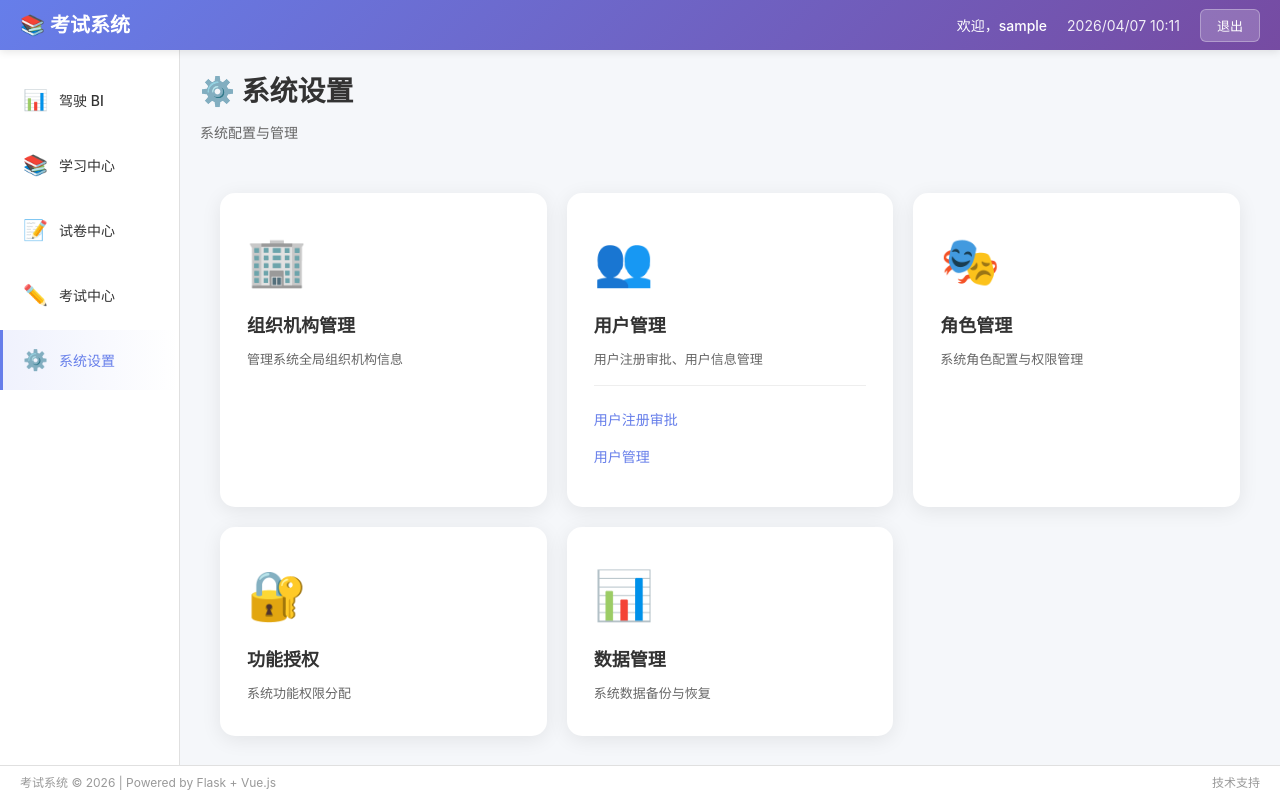
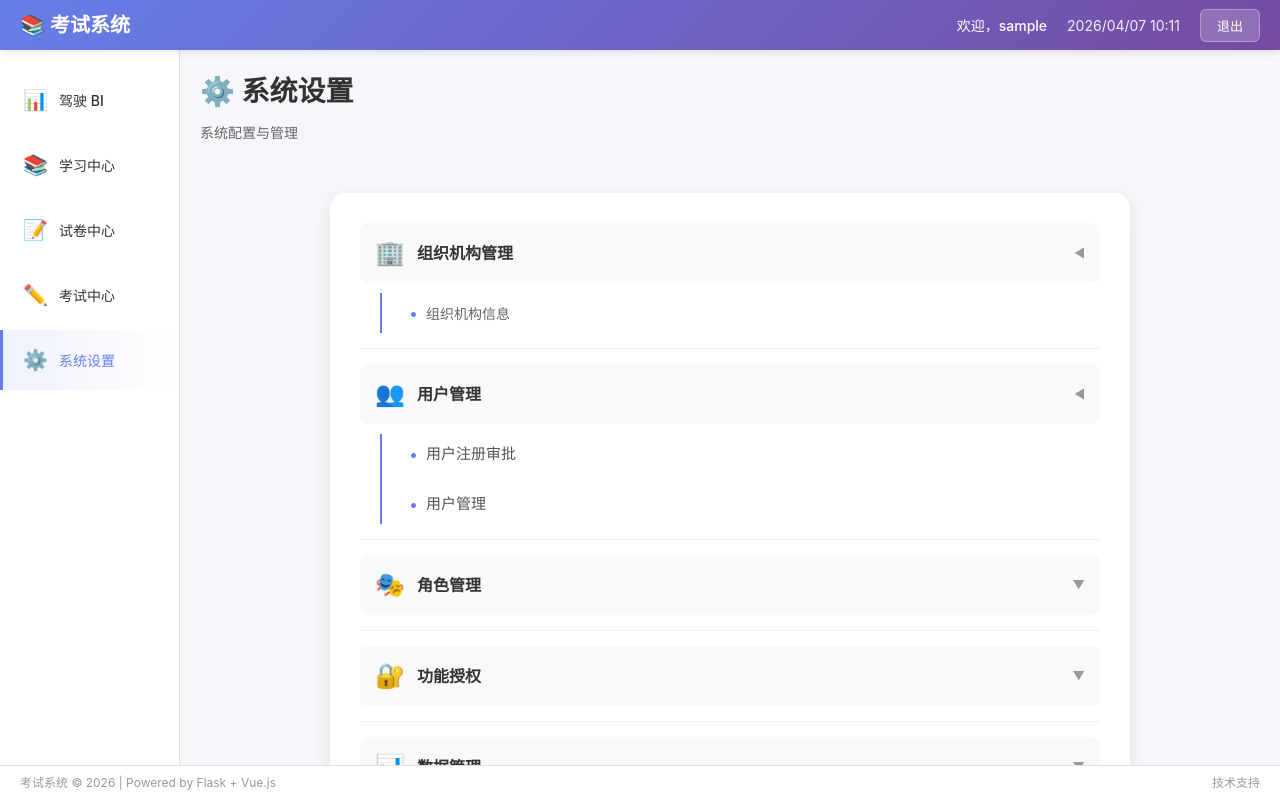
Before and after one commit to 645057072/ai_softomanger, a Vue app in the folder frontend/: page /system in a window 1280 px wide. Built offline with nearby package versions, Linux system fonts and the light colour scheme; sample sign-in values are in the browser's storage.

Commit message:
Auto deploy: 2026-04-08 21:45:28

```diff
--- a/frontend/src/views/System.vue
+++ b/frontend/src/views/System.vue
@@ -14,43 +14,100 @@
     </div>
 
     <div class="system-content">
-      <div class="menu-grid">
-        <div class="menu-item" @click="$router.push('/admin/organization')">
-          <div class="menu-icon">🏢</div>
-          <div class="menu-title">组织机构管理</div>
-          <div class="menu-desc">管理系统全局组织机构信息</div>
-        </div>
-
-        <div class="menu-item">
-          <div class="menu-icon">👥</div>
-          <div class="menu-title">用户管理</div>
-          <div class="menu-desc">用户注册审批、用户信息管理</div>
-          <div class="submenu-list">
-            <div class="submenu-item" @click.stop="$router.push('/admin/user-approval')">
-              用户注册审批
-            </div>
-            <div class="submenu-item" @click.stop="$router.push('/admin/user-management')">
-              用户管理
+      <div class="menu-container">
+        <!-- 一级菜单：组织机构管理 -->
+        <div class="menu-level-1">
+          <div class="menu-title-item" @click="toggleMenu('org')">
+            <span class="menu-icon">🏢</span>
+            <span class="menu-text">组织机构管理</span>
+            <span class="arrow" :class="{ 'arrow-down': expandedMenus.includes('org') }">▼</span>
+          </div>
+          <div v-show="expandedMenus.includes('org')" class="menu-level-2">
+            <div class="menu-item" @click="$router.push('/admin/organization')">
+              <span class="menu-dot">•</span>
+              <span>组织机构信息</span>
             </div>
           </div>
         </div>
 
-        <div class="menu-item" @click="$router.push('/admin/role')">
-          <div class="menu-icon">🎭</div>
-          <div class="menu-title">角色管理</div>
-          <div class="menu-desc">系统角色配置与权限管理</div>
+        <!-- 一级菜单：用户管理 -->
+        <div class="menu-level-1">
+          <div class="menu-title-item" @click="toggleMenu('user')">
+            <span class="menu-icon">👥</span>
+            <span class="menu-text">用户管理</span>
+            <span class="arrow" :class="{ 'arrow-down': expandedMenus.includes('user') }">▼</span>
+          </div>
+          <div v-show="expandedMenus.includes('user')" class="menu-level-2">
+            <div class="menu-level-3">
+              <div class="menu-subtitle" @click="toggleSubMenu('userApproval')">
+                <span class="menu-dot">•</span>
+                <span>用户注册审批</span>
+              </div>
+              <div v-show="expandedMenus.includes('userApproval')" class="menu-level-3-content">
+                <div class="menu-item" @click="$router.push('/admin/user-approval')">
+                  <span class="menu-dot">•</span>
+                  <span>审批列表</span>
+                </div>
+              </div>
+            </div>
+            <div class="menu-level-3">
+              <div class="menu-subtitle" @click="toggleSubMenu('userManagement')">
+                <span class="menu-dot">•</span>
+                <span>用户管理</span>
+              </div>
+              <div v-show="expandedMenus.includes('userManagement')" class="menu-level-3-content">
+                <div class="menu-item" @click="$router.push('/admin/user-management')">
+                  <span class="menu-dot">•</span>
+                  <span>用户列表</span>
+                </div>
+              </div>
+            </div>
+          </div>
         </div>
 
-        <div class="menu-item" @click="$router.push('/admin/authorization')">
-          <div class="menu-icon">🔐</div>
-          <div class="menu-title">功能授权</div>
-          <div class="menu-desc">系统功能权限分配</div>
+        <!-- 一级菜单：角色管理 -->
+        <div class="menu-level-1">
+          <div class="menu-title-item" @click="toggleMenu('role')">
+            <span class="menu-icon">🎭</span>
+            <span class="menu-text">角色管理</span>
+            <span class="arrow" :class="{ 'arrow-down': expandedMenus.includes('role') }">▼</span>
+          </div>
+          <div v-show="expandedMenus.includes('role')" class="menu-level-2">
+            <div class="menu-item" @click="$router.push('/admin/role')">
+              <span class="menu-dot">•</span>
+              <span>角色配置</span>
+            </div>
+          </div>
         </div>
 
-        <div class="menu-item" @click="$router.push('/admin/data')">
-          <div class="menu-icon">📊</div>
-          <div class="menu-title">数据管理</div>
-          <div class="menu-desc">系统数据备份与恢复</div>
+        <!-- 一级菜单：功能授权 -->
+        <div class="menu-level-1">
+          <div class="menu-title-item" @click="toggleMenu('auth')">
+            <span class="menu-icon">🔐</span>
+            <span class="menu-text">功能授权</span>
+            <span class="arrow" :class="{ 'arrow-down': expandedMenus.includes('auth') }">▼</span>
+          </div>
+          <div v-show="expandedMenus.includes('auth')" class="menu-level-2">
+            <div class="menu-item" @click="$router.push('/admin/authorization')">
+              <span class="menu-dot">•</span>
+              <span>权限分配</span>
+            </div>
+          </div>
+        </div>
+
+        <!-- 一级菜单：数据管理 -->
+        <div class="menu-level-1">
+          <div class="menu-title-item" @click="toggleMenu('data')">
+            <span class="menu-icon">📊</span>
+            <span class="menu-text">数据管理</span>
+            <span class="arrow" :class="{ 'arrow-down': expandedMenus.includes('data') }">▼</span>
+          </div>
+          <div v-show="expandedMenus.includes('data')" class="menu-level-2">
+            <div class="menu-item" @click="$router.push('/admin/data')">
+              <span class="menu-dot">•</span>
+              <span>数据备份与恢复</span>
+            </div>
+          </div>
         </div>
       </div>
     </div>
@@ -58,10 +115,36 @@
 </template>
 
 <script>
+import { ref, reactive } from 'vue'
+
 export default {
   name: 'System',
-  mounted() {
-    console.log('System component mounted')
+  setup() {
+    const expandedMenus = ref(['org', 'user'])
+
+    const toggleMenu = (menuName) => {
+      const index = expandedMenus.value.indexOf(menuName)
+      if (index > -1) {
+        expandedMenus.value.splice(index, 1)
+      } else {
+        expandedMenus.value.push(menuName)
+      }
+    }
+
+    const toggleSubMenu = (menuName) => {
+      const index = expandedMenus.value.indexOf(menuName)
+      if (index > -1) {
+        expandedMenus.value.splice(index, 1)
+      } else {
+        expandedMenus.value.push(menuName)
+      }
+    }
+
+    return {
+      expandedMenus,
+      toggleMenu,
+      toggleSubMenu
+    }
   }
 }
 </script>
@@ -96,64 +179,117 @@ export default {
   padding: 20px;
 }
 
-.menu-grid {
-  display: grid;
-  grid-template-columns: repeat(auto-fit, minmax(280px, 1fr));
-  gap: 20px;
+.menu-container {
   width: 100%;
-  max-width: 1200px;
+  max-width: 800px;
+  background: white;
+  border-radius: 15px;
+  padding: 30px;
+  box-shadow: 0 4px 20px rgba(0, 0, 0, 0.08);
+}
+
+.menu-level-1 {
+  margin-bottom: 15px;
+  border-bottom: 1px solid #eee;
+  padding-bottom: 15px;
+}
+
+.menu-level-1:last-child {
+  border-bottom: none;
+}
+
+.menu-title-item {
+  display: flex;
+  align-items: center;
+  padding: 12px 15px;
+  background: #f8f9fa;
+  border-radius: 8px;
+  cursor: pointer;
+  transition: all 0.3s;
+  font-weight: 600;
+  color: #333;
+}
+
+.menu-title-item:hover {
+  background: #e9ecef;
+}
+
+.menu-icon {
+  font-size: 24px;
+  margin-right: 12px;
+}
+
+.menu-text {
+  flex: 1;
+  font-size: 16px;
+}
+
+.arrow {
+  font-size: 12px;
+  transition: transform 0.3s;
+  color: #999;
+}
+
+.arrow-down {
+  transform: rotate(90deg);
+}
+
+.menu-level-2 {
+  margin-top: 10px;
+  margin-left: 20px;
+  padding-left: 15px;
+  border-left: 2px solid #667eea;
+}
+
+.menu-level-3 {
+  margin-bottom: 10px;
+}
+
+.menu-level-3:last-child {
+  margin-bottom: 0;
+}
+
+.menu-subtitle {
+  display: flex;
+  align-items: center;
+  padding: 8px 12px;
+  cursor: pointer;
+  color: #555;
+  font-size: 15px;
+  transition: all 0.2s;
+}
+
+.menu-subtitle:hover {
+  color: #667eea;
+  background: #f8f9fa;
+  border-radius: 4px;
+}
+
+.menu-level-3-content {
+  margin-left: 20px;
+  margin-top: 5px;
 }
 
 .menu-item {
-  background: white;
-  border-radius: 15px;
-  padding: 30px 25px;
-  box-shadow: 0 4px 20px rgba(0, 0, 0, 0.08);
+  display: flex;
+  align-items: center;
+  padding: 8px 12px;
   cursor: pointer;
-  transition: all 0.3s;
-  border: 2px solid transparent;
+  color: #666;
+  font-size: 14px;
+  transition: all 0.2s;
 }
 
 .menu-item:hover {
-  transform: translateY(-5px);
-  box-shadow: 0 10px 30px rgba(102, 126, 234, 0.15);
-  border-color: #667eea;
+  color: #667eea;
+  background: #f8f9fa;
+  border-radius: 4px;
+  padding-left: 15px;
 }
 
-.menu-icon {
-  font-size: 48px;
-  margin-bottom: 15px;
-}
-
-.menu-title {
-  color: #333;
-  font-size: 18px;
-  font-weight: 600;
-  margin-bottom: 10px;
-}
-
-.menu-desc {
-  color: #666;
-  font-size: 13px;
-  line-height: 1.6;
-}
-
-.submenu-list {
-  margin-top: 15px;
-  padding-top: 15px;
-  border-top: 1px solid #eee;
-}
-
-.submenu-item {
+.menu-dot {
+  margin-right: 8px;
   color: #667eea;
-  font-size: 14px;
-  padding: 8px 0;
-  cursor: pointer;
-  transition: all 0.2s;
-}
-
-.submenu-item:hover {
-  color: #4a5fd6;
-  padding-left: 5px;
+  font-size: 16px;
 }
 </style>
```
Also changed, not shown: frontend/src/views/Home.vue (+121 -10 lines), 1 other file (tests, documents, lock files or other folders).
